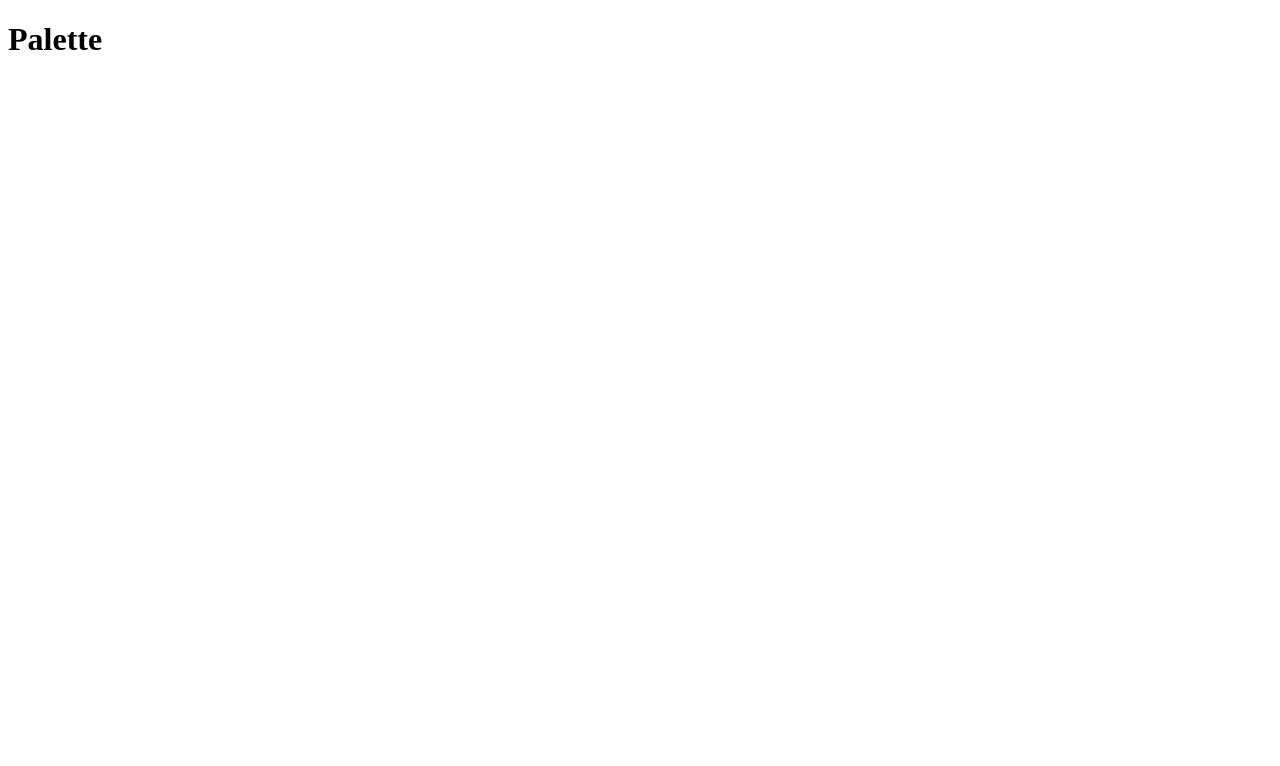
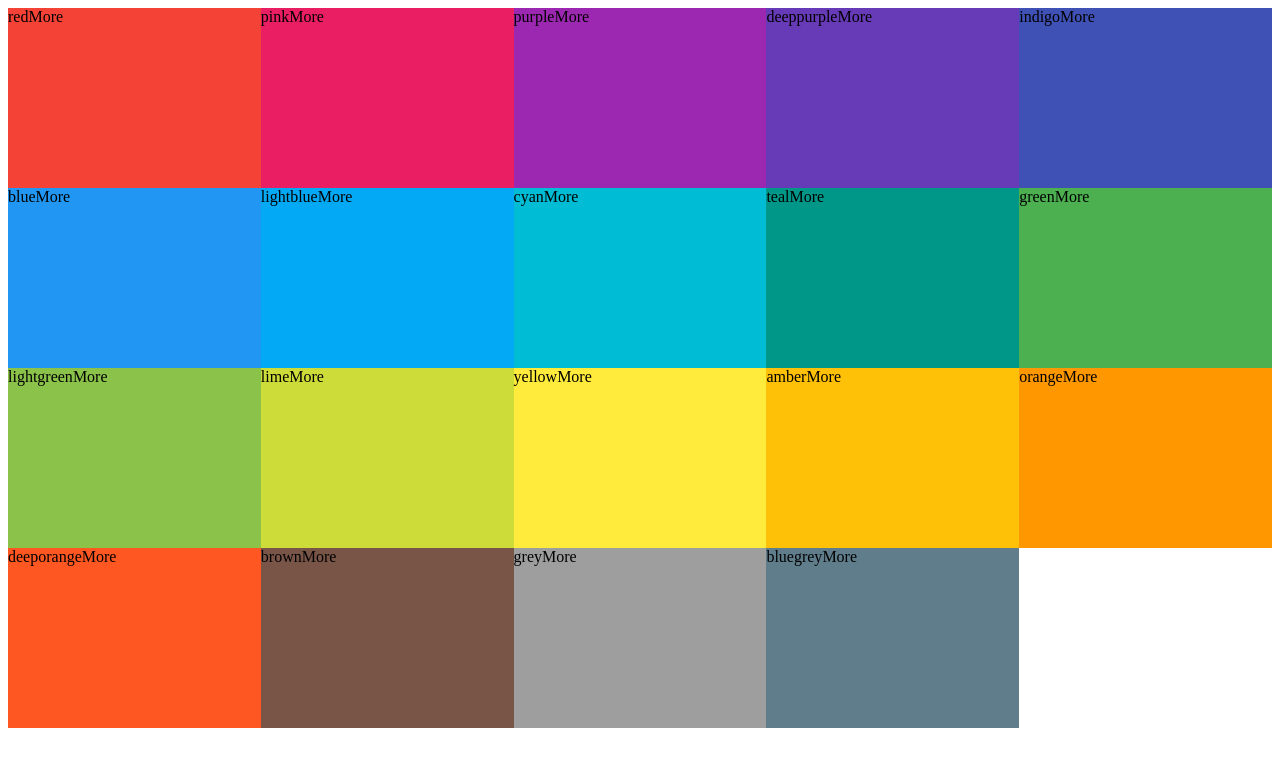
Before and after one commit to danimalcrackrz/color-app, a React (Create React App) app: page / in a window 1280 px wide. Shown: the top 766 px of the page. Built offline with nearby package versions, Linux system fonts and the light colour scheme.

Commit message:
add colorbox

```diff
--- /dev/null
+++ b/src/ColorBox.css
@@ -0,0 +1,8 @@
+.ColorBox {
+  width: 20%;
+  height: 25%;
+  margin: 0 auto;
+  display: inline-block;
+  position: relative;
+  cursor: pointer;
+}
--- /dev/null
+++ b/src/ColorBox.js
@@ -0,0 +1,13 @@
+import React from 'react'
+import './ColorBox.css'
+
+const Colorbox = ({background, name}) => {
+  return (
+    <div style={{background: background}} className='ColorBox'>
+      <span>{name}</span>
+      <span>More</span>
+    </div>
+  )
+}
+
+export default Colorbox
--- /dev/null
+++ b/src/Palette.css
@@ -0,0 +1,7 @@
+.Palette {
+  height: 100vh;
+}
+
+.Palette-colors {
+  height: 90%;
+}
--- a/src/Palette.js
+++ b/src/Palette.js
@@ -1,14 +1,18 @@
 import React from 'react'
+import ColorBox from './ColorBox'
+import './Palette.css'
 
-export default function Palette() {
+export default function Palette({colors}) {
+
+  const colorBoxes = colors.map(color => {
+    return <ColorBox key={color.name} name={color.name} background={color.color} />
+  })
+
   return (
     <div className='Palette'>
-    {/* Navbar goes here */}
-      <div className='Palette-colors'>
-        {/* bunch of color boxes */}
-      </div>
+      {/* Navbar goes here */}
+      <div className='Palette-colors'>{colorBoxes}</div>
       {/* footer eventually */}
-      <h1>Palette</h1>
     </div>
   )
 }
```
